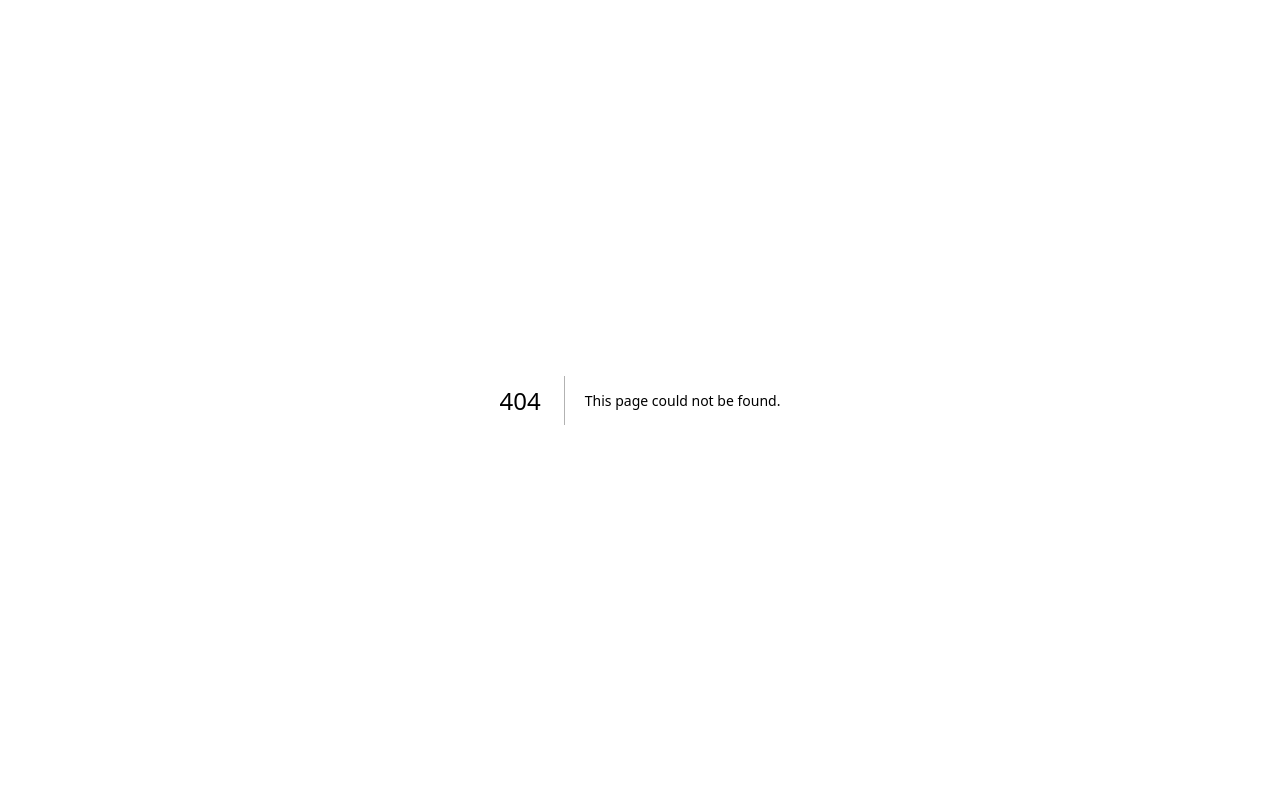
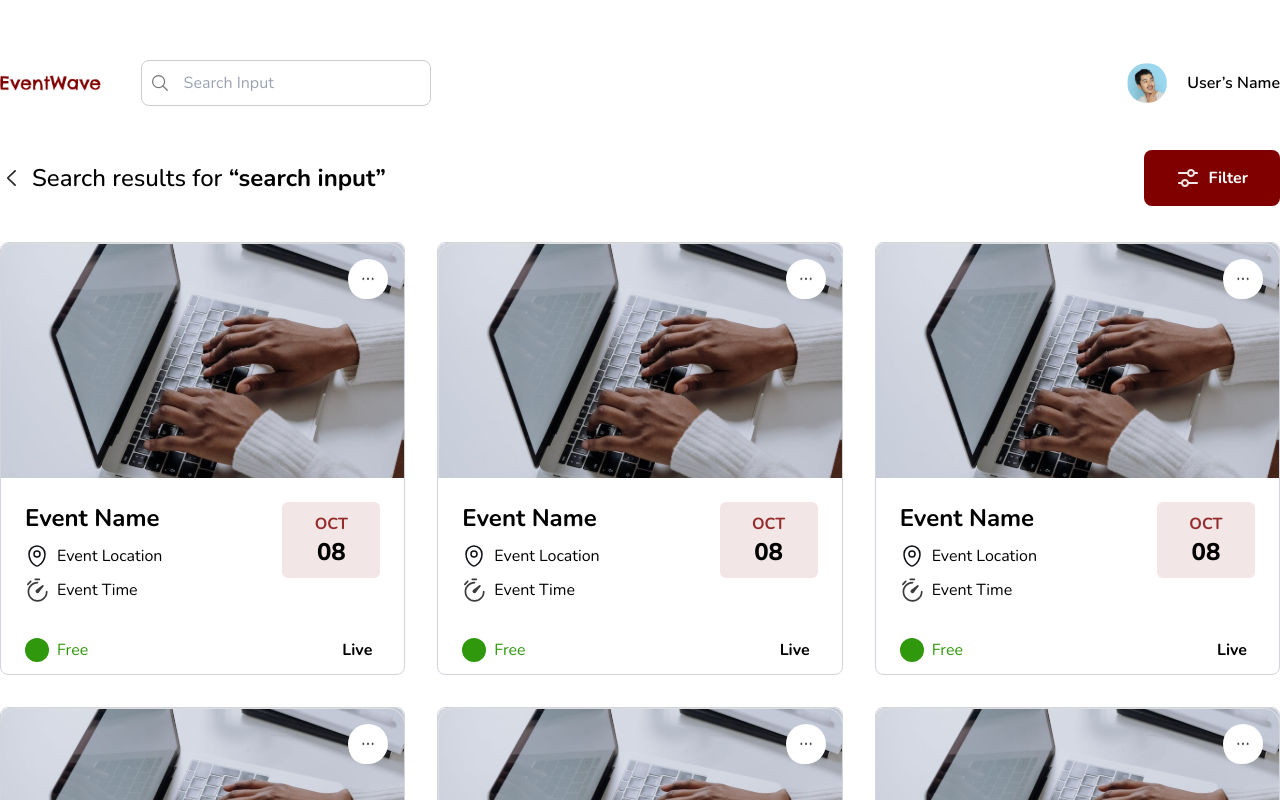
Before and after one commit to hngx-org/event, a Next.js app: page /event/event-search in a window 1280 px wide. Before the commit this address had no page. Shown: the top 800 px of the page. Built offline with nearby package versions, Linux system fonts and the light colour scheme.

Commit message:
event search page UI

```diff
--- a/hooks/useAuth.tsx
+++ b/hooks/useAuth.tsx
@@ -1,5 +1,5 @@
-import {User} from "@/@types";
-import {useEffect, useState} from "react";
+import { User } from "@/@types";
+import { useEffect, useState } from "react";
 import Cookies from "js-cookie";
 
 export function useAuth() {
@@ -19,5 +19,5 @@ export function useAuth() {
     }
   }, []);
 
-  return {user, token};
+  return { user, token };
 }
--- a/pages/explore-search/index.tsx
+++ b/pages/event/event-search/index.tsx
@@ -2,35 +2,13 @@ import EventCard from "@/components/eventCard";
 import Link from "next/link";
 import Image from "next/image";
 import Footer from "@/components/web/footer";
+import EventHeader from "@/components/eventHeader";
 
 export default function SearchResults() {
   return (
     <div className="max-w-7xl w-full h-full mx-auto my-10 ">
-      <header className="flex justify-between mb-10">
-        <div className="flex gap-20 items-center">
-          <Image src="/images/Logo.svg" alt="Logo" width={133} height={31} />
-
-          <div className="w-[380px] flex gap-2 items-center rounded-lg border border-black p-3">
-            <Image
-              src="/images/search.svg"
-              alt="search icon"
-              width={16}
-              height={16}
-            />
-            <p className=" font-medium text-[#666]">Search for more events</p>
-          </div>
-        </div>
-        <div className="flex gap-4 items-center ">
-          <Image
-            src="/images/avatar.svg"
-            alt="search icon"
-            width={40}
-            height={40}
-          />
-          <p className=" font-semibold">Username</p>
-        </div>
-      </header>
-      <div className="w-full flex justify-between">
+      <EventHeader />
+      <div className="w-full mt-6 flex justify-between">
         <Link href={"#"} className="flex gap-2 items-center">
           <Image
             src="/images/backarrow.svg"
@@ -42,7 +20,10 @@ export default function SearchResults() {
             Search results for <span className="font-bold">“search input”</span>
           </p>
         </Link>
-        <button className="bg-[#800000] rounded-lg px-8 py-4 flex gap-2">
+        <Link
+          href="./filter"
+          className="bg-[#800000] rounded-lg px-8 py-4 flex gap-2"
+        >
           <svg
             width="24"
             height="24"
@@ -64,7 +45,7 @@ export default function SearchResults() {
             />
           </svg>
           <p className="font-bold text-white">Filter</p>
-        </button>
+        </Link>
       </div>
       <div className="mt-9 mb-14 grid grid-cols-1 gap-8 md:grid-cols-2 lg:grid-cols-3">
         <EventCard />
```
Also changed, not shown: 2 other files (tests, documents, lock files or other folders).
